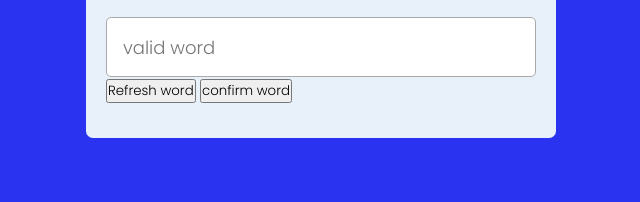
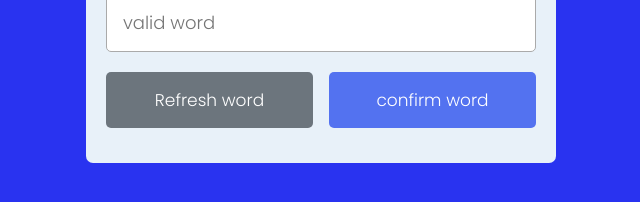
Before and after one commit to Benson-Ochieng/Simple-Scramble, a plain HTML site: page index.html in a window 1280 px wide. Shown: the part 452-654 px from the top of the page, without its empty margins (319-959 px from the left). Drawn offline with Linux system fonts and the light colour scheme.

Commit message:
html,css layout

```diff
--- a/css/main.css
+++ b/css/main.css
@@ -66,5 +66,25 @@ body{
 }
 
 .content .buttons{
+    display: flex;
+    margin-top: 20px;
+    justify-content: space-between;
+}
 
+.buttons button{
+    border: none;
+    outline: none;
+    color: #fff;
+    cursor: pointer;
+    padding: 15px 0;
+    font-size: 17px;
+    border-radius: 5px;
+    width: calc(100% / 2 - 8px);
 }
+
+.buttons .refresh-word{
+    background: #6c757d;
+}
+.buttons .confirm-word{
+    background: #5372f0;
+}
--- a/index.html
+++ b/index.html
@@ -9,8 +9,6 @@
     <link rel="stylesheet" href="./css/main.css">
 </head>
 <body>
-
-
     <div class="container">
         <h2>Scramble word...</h2>
         <div class="content">
@@ -26,5 +24,7 @@
             </div>
         </div>
     </div>
+
+    <script src="./js/main.js"></script>
 </body>
 </html>
```
